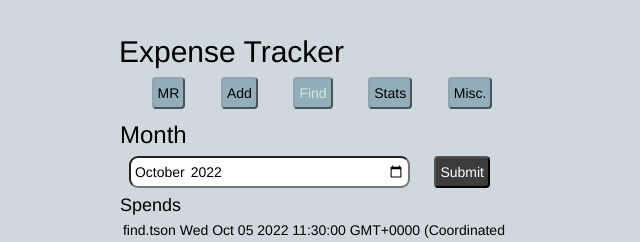
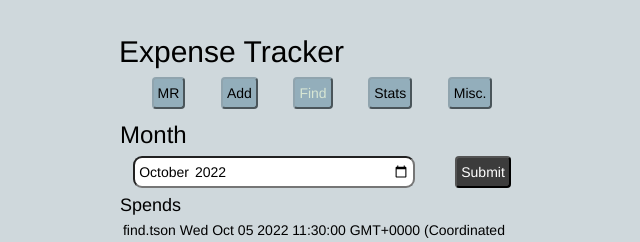
Before and after one commit to udayVK/notedown-ui, an Angular app: page /find/exp in a window 1280 px wide. Shown: the top 242 px of the page, without its empty margins (318-958 px from the left). Built offline with nearby package versions, Linux system fonts and the light colour scheme; no server answers.

Commit message:
minor changes

```diff
--- a/src/app/add-goal/add-goal.component.css
+++ b/src/app/add-goal/add-goal.component.css
@@ -5,7 +5,7 @@
     resize: vertical;
     max-height: 150px;
     min-height: 70px;
-    margin: auto;
+    margin: 1%;
     border-radius: 8px;
     border: 2px solid black;
     border-bottom: 2px grey solid;
--- a/src/app/find-goal/find-goal.component.html
+++ b/src/app/find-goal/find-goal.component.html
@@ -6,7 +6,7 @@
             <div class="flex flex-space-around">
                 <span style="width:80%">{{goal.desc}}</span>
                 <span *ngIf="goal.status" style="width:20%" (click)="changeGoalStatus(goal.id)" class="pointer">✅</span>
-                <span *ngIf="!goal.status" style="width:20%" (click)="changeGoalStatus(goal.id)" class="pointer">❌</span>
+                <span *ngIf="!goal.status" style="width:20%;margin:auto" (click)="changeGoalStatus(goal.id)" class="pointer">❌</span>
             </div>
             <hr>
         </div>
--- a/src/app/find-spend/find-spend.component.html
+++ b/src/app/find-spend/find-spend.component.html
@@ -1,7 +1,7 @@
 <form class="comp">
     <h3 style="margin-top: 8px;">Month</h3>
 
-    <div>
+    <div class="flex flex-space-around">
       <input class="m-input" type="month" name="month"  [(ngModel)]="month">
       <button type="button" (click)="searchSpecefic()" style="margin-left:20px" class=" dark">Submit</button>
     </div>
--- a/src/styles.css
+++ b/src/styles.css
@@ -23,7 +23,7 @@ button{
 }
 input{
     border-radius: 9px;
-    margin: 4px 4px 4px 8px;
+    margin: 4px 4px 4px 4px;
     padding: 3px;
 }
 .long-input{
```
